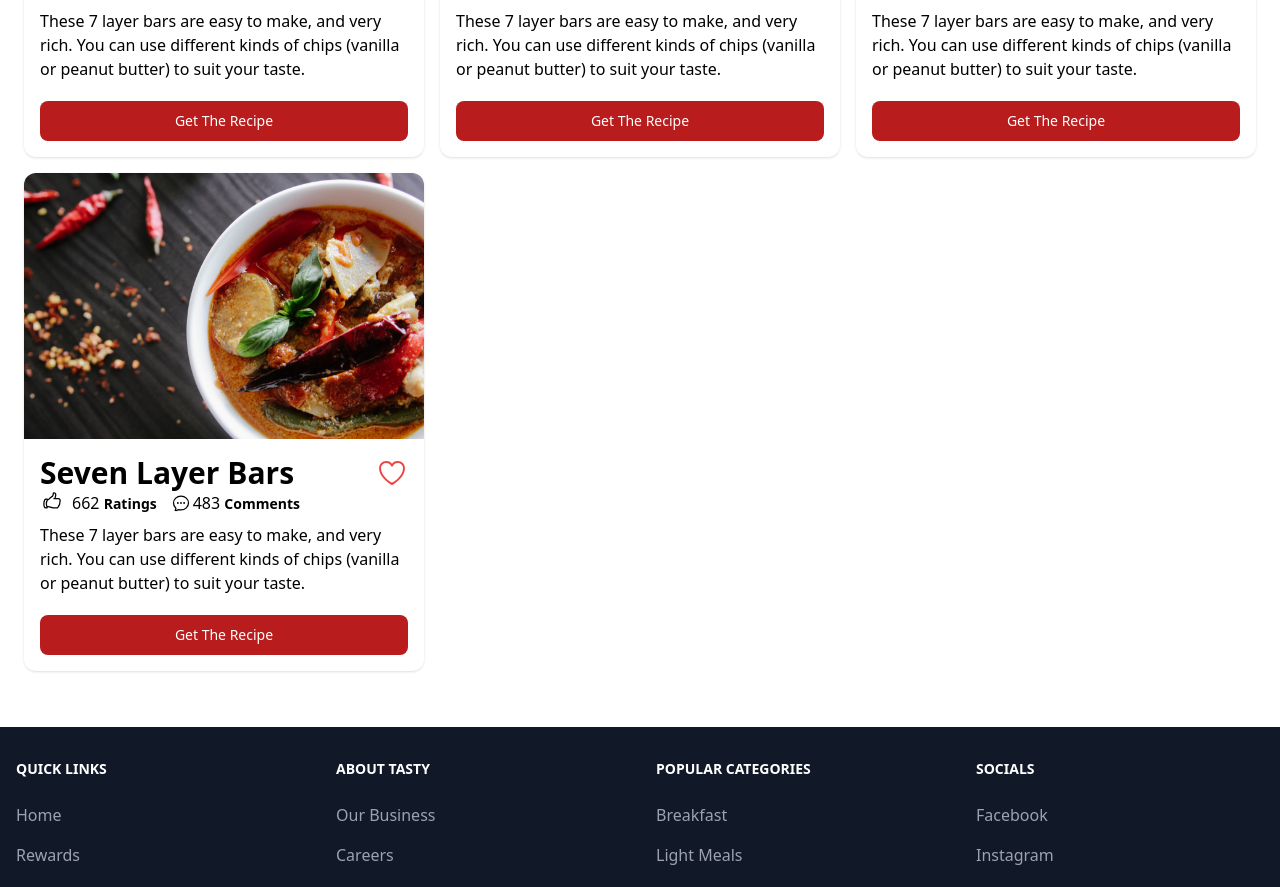
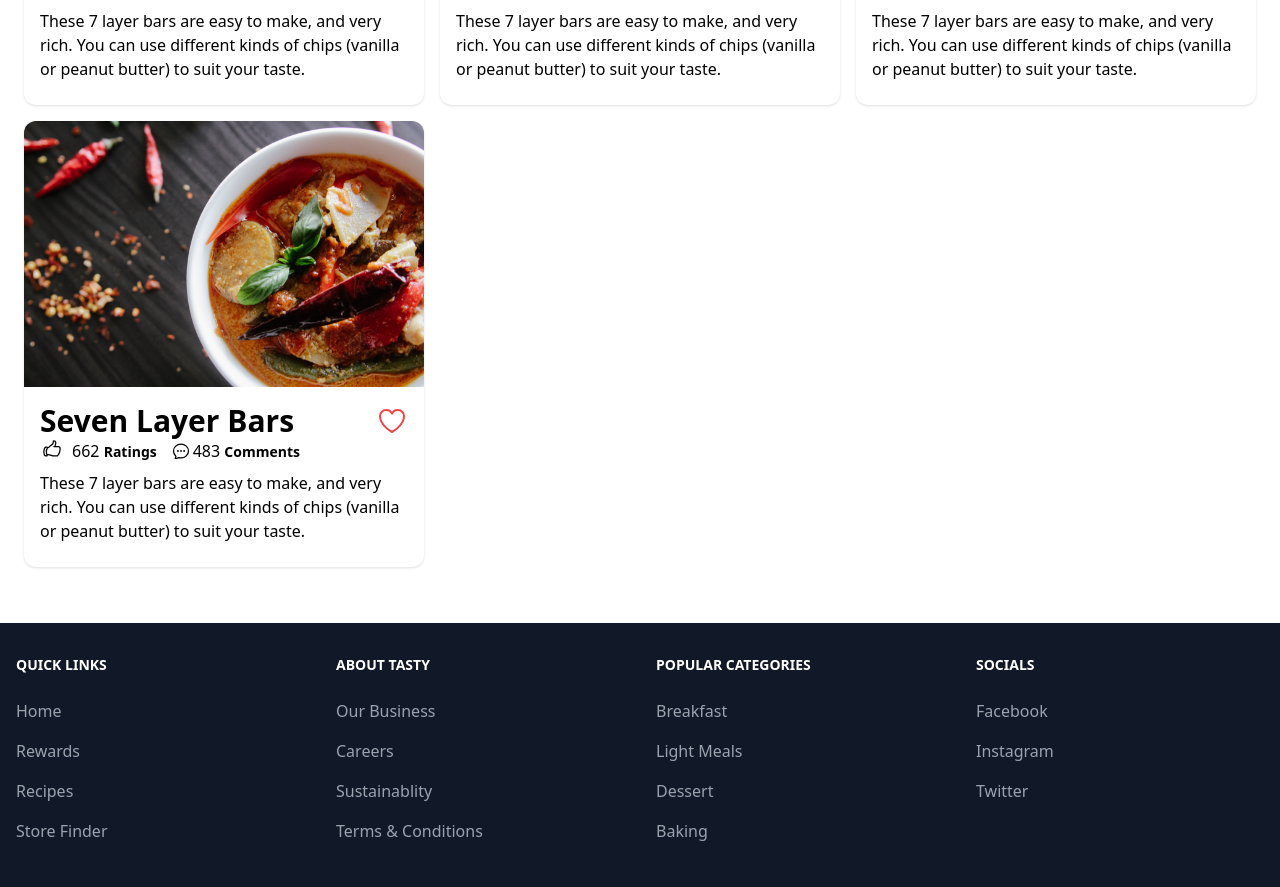
Before and after one commit to Jon-Felipe/Tasty-React, a React (Vite) app: page / in a window 1280 px wide. Shown: the part 1460-2347 px from the top of the page. Built offline with nearby package versions, Linux system fonts and the light colour scheme.

Commit message:
removed button

```diff
--- a/src/components/Recipe.tsx
+++ b/src/components/Recipe.tsx
@@ -42,12 +42,6 @@ const Recipe = ({ text, image, ratingAmt, reviews, description }: Props) => {
         <div className='py-2'>
           <p>{description}</p>
         </div>
-        <button
-          type='button'
-          className='block w-full text-white bg-red-700 hover:bg-red-800 font-medium rounded-lg text-sm px-5 py-2.5 mt-3'
-        >
-          Get The Recipe
-        </button>
       </section>
     </article>
   );
```
